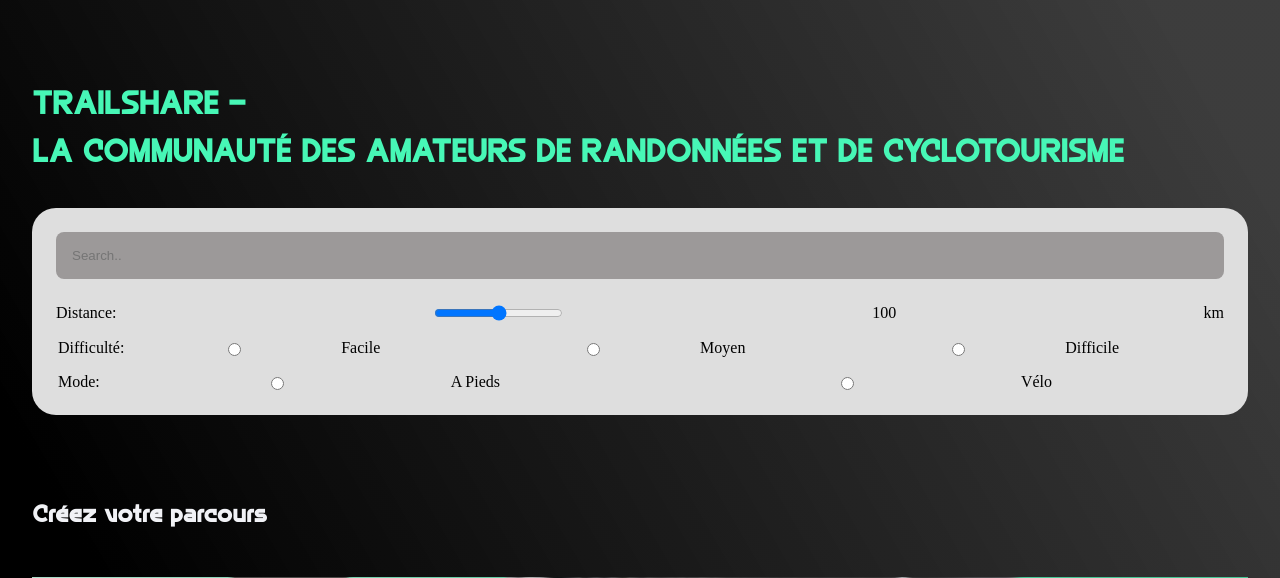
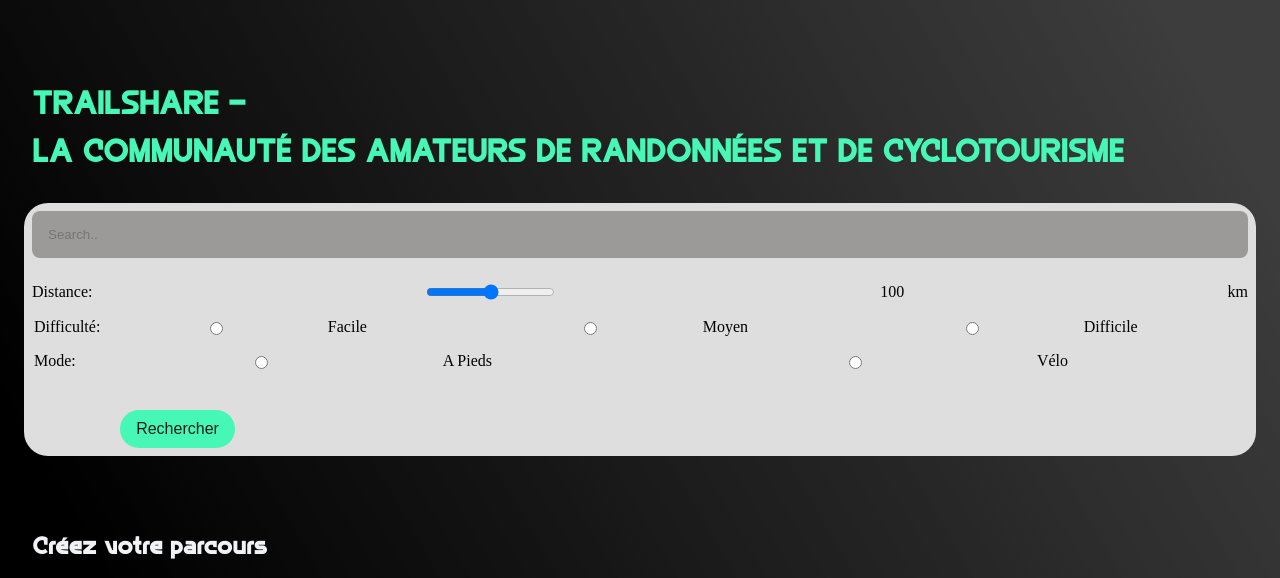
Before and after one commit to doko972/Tray-map, a PHP site: page / in a window 1280 px wide. Shown: the part 93-671 px from the top of the page. Run offline with PHP 8.4, Linux system fonts and the light colour scheme.

Commit message:
range button add

```diff
--- a/app/css/styles.css
+++ b/app/css/styles.css
@@ -257,8 +257,8 @@ body {
   flex-direction: column;
   background-color: var(--grey);
   border-radius: 1.5rem;
-  padding: 1.5rem;
-  margin: 2rem;
+  padding: .5rem;
+  margin: 1.5rem;
 }
 
 .range-options {
@@ -292,3 +292,11 @@ body {
 label {
   margin-right: 0.5rem;
 }
+.range-btn{
+  width: 115px;
+  display: flex;
+  text-align: center;
+  align-items: center;
+  flex-direction: column;
+  margin-left: 5.5rem;
+}
--- a/app/index.php
+++ b/app/index.php
@@ -80,6 +80,7 @@ include 'includes/_database.php';
             <input type="radio" id="bike" name="class_route" value="bike">
             <label for="bike">Vélo</label><br>
         </div>
+        <button class="range-btn btn" type="submit">Rechercher</button>
     </div>
 </section>
 
```
